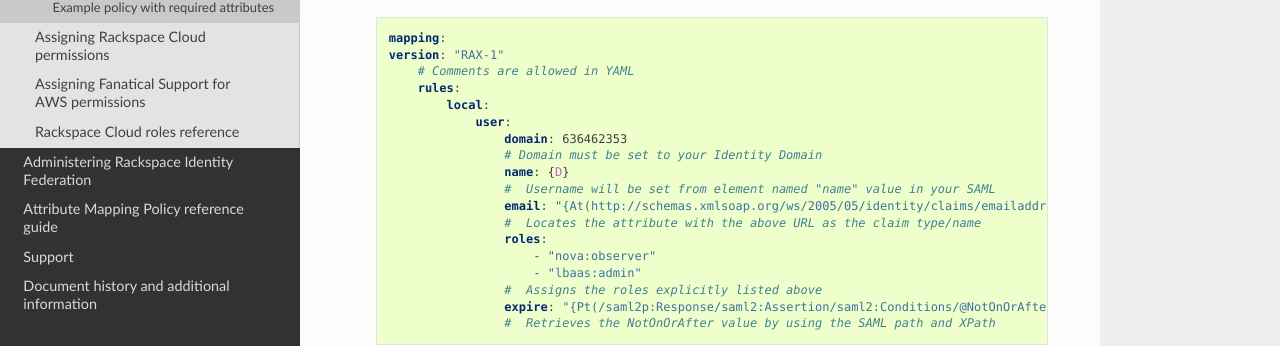
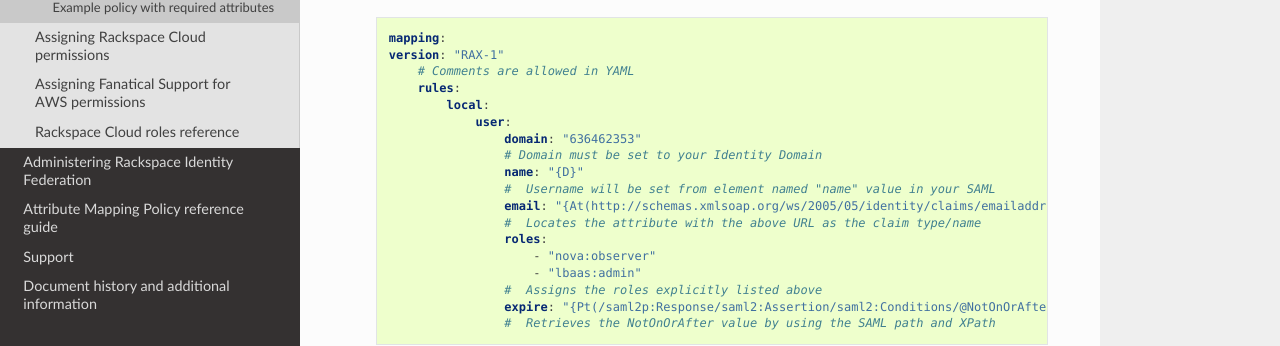
Before and after one commit to rackerlabs/docs-rackspace-federation, a Sphinx documentation site: the page built from doc/attribmapping-basics/required-mapping.rst, in a window 1280 px wide and 900 px high, scrolled down 1757 px. Shown: the part 366-712 px from the top of the window. Built offline with Sphinx 7.4.7 and the Read the Docs theme 2.0.0, drawn with Linux system fonts in a browser that asks for light colours; the version number could not be read and is left out.

```diff
--- a/doc/attribmapping-basics/required-mapping.rst
+++ b/doc/attribmapping-basics/required-mapping.rst
@@ -131,9 +131,9 @@ SAML providers, see :ref:`index-configuring-3p-saml-ug`.
           rules:
               local:
                   user:
-                      domain: 636462353
+                      domain: "636462353"
                       # Domain must be set to your Identity Domain
-                      name: {D}
+                      name: "{D}"
                       #  Username will be set from element named "name" value in your SAML
                       email: "{At(http://schemas.xmlsoap.org/ws/2005/05/identity/claims/emailaddress)}"
                       #  Locates the attribute with the above URL as the claim type/name
```
